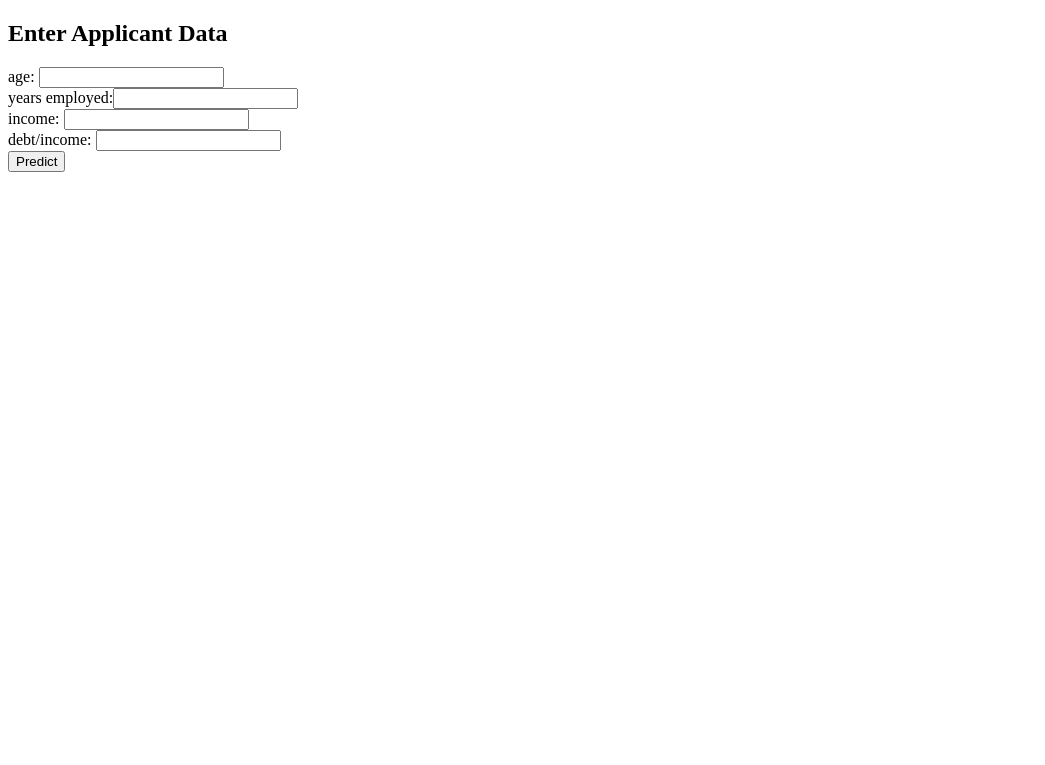
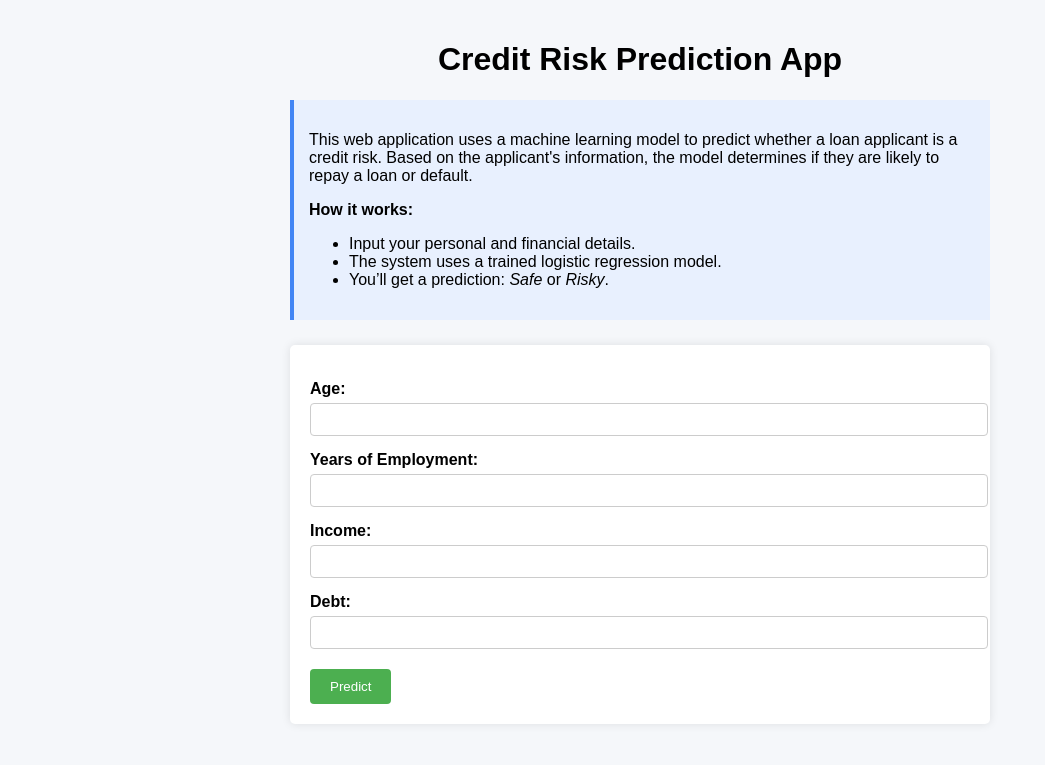
Before and after one commit to bofori20/credit-risk-app, a Flask app: page / in a window 1280 px wide. Shown: the top 765 px of the page, without its empty margins (0-1045 px from the left). Run offline with Flask 3, Linux system fonts and the light colour scheme; parts of the project's set-up code (start-up, migrations or seed data) failed here and were passed over.

Commit message:
Enhance UI with project description and outline

```diff
--- a/templates/index.html
+++ b/templates/index.html
@@ -1,19 +1,106 @@
 <!DOCTYPE html>
 <html lang="en">
 <head>
-    <meta charset="UTF-8">
-    <title>Credit Risk Prediction</title>
+  <meta charset="UTF-8">
+  <title>Credit Risk Prediction</title>
+  <style>
+    body {
+      font-family: Arial, sans-serif;
+      background-color: #f5f7fa;
+      padding: 20px;
+      max-width: 700px;
+      margin: auto;
+    }
+
+    h1, h2 {
+      text-align: center;
+    }
+
+    .description {
+      background-color: #e8f0fe;
+      padding: 15px;
+      border-left: 4px solid #4285f4;
+      margin-bottom: 25px;
+    }
+
+    form {
+      background-color: #ffffff;
+      padding: 20px;
+      border-radius: 5px;
+      box-shadow: 0 0 10px rgba(0,0,0,0.1);
+    }
+
+    label {
+      display: block;
+      margin-top: 15px;
+      font-weight: bold;
+    }
+
+    input[type="text"] {
+      width: 100%;
+      padding: 8px;
+      margin-top: 5px;
+      border: 1px solid #ccc;
+      border-radius: 4px;
+    }
+
+    input[type="submit"] {
+      margin-top: 20px;
+      padding: 10px 20px;
+      background-color: #4CAF50;
+      color: white;
+      border: none;
+      border-radius: 4px;
+      cursor: pointer;
+    }
+
+    input[type="submit"]:hover {
+      background-color: #45a049;
+    }
+
+    .result {
+      margin-top: 20px;
+      font-size: 1.2em;
+      color: #333;
+      text-align: center;
+    }
+  </style>
 </head>
 <body>
-    <h2>Enter Applicant Data</h2>
-    <form action="/predict" method="post">
-        <label>age:           </label><input type="text" name="feature1" required><br>
-        <label>years employed:</label><input type="text" name="feature2" required><br>
-        <label>income:        </label><input type="text" name="feature3" required><br>
-        <label>debt/income:   </label><input type="text" name="feature4" required><br>
-        <input type="submit" value="Predict">
-    </form>
 
+  <h1>Credit Risk Prediction App</h1>
+
+  <div class="description">
+    <p>This web application uses a machine learning model to predict whether a loan applicant is a credit risk.
+    Based on the applicant's information, the model determines if they are likely to repay a loan or default.</p>
+
+    <p><strong>How it works:</strong></p>
+    <ul>
+      <li>Input your personal and financial details.</li>
+      <li>The system uses a trained logistic regression model.</li>
+      <li>You’ll get a prediction: <em>Safe</em> or <em>Risky</em>.</li>
+    </ul>
+  </div>
+
+  <form action="/predict" method="post">
+    <label for="feature1">Age:</label>
+    <input type="text" name="feature1" id="feature1" required>
+
+    <label for="feature2">Years of Employment:</label>
+    <input type="text" name="feature2" id="feature2" required>
+
+    <label for="feature3">Income:</label>
+    <input type="text" name="feature3" id="feature3" required>
+
+    <label for="feature4">Debt:</label>
+    <input type="text" name="feature4" id="feature4" required>
+
+    <input type="submit" value="Predict">
+  </form>
+
+  <div class="result">
     <h3>{{ prediction_text }}</h3>
+  </div>
+
 </body>
 </html>
```
